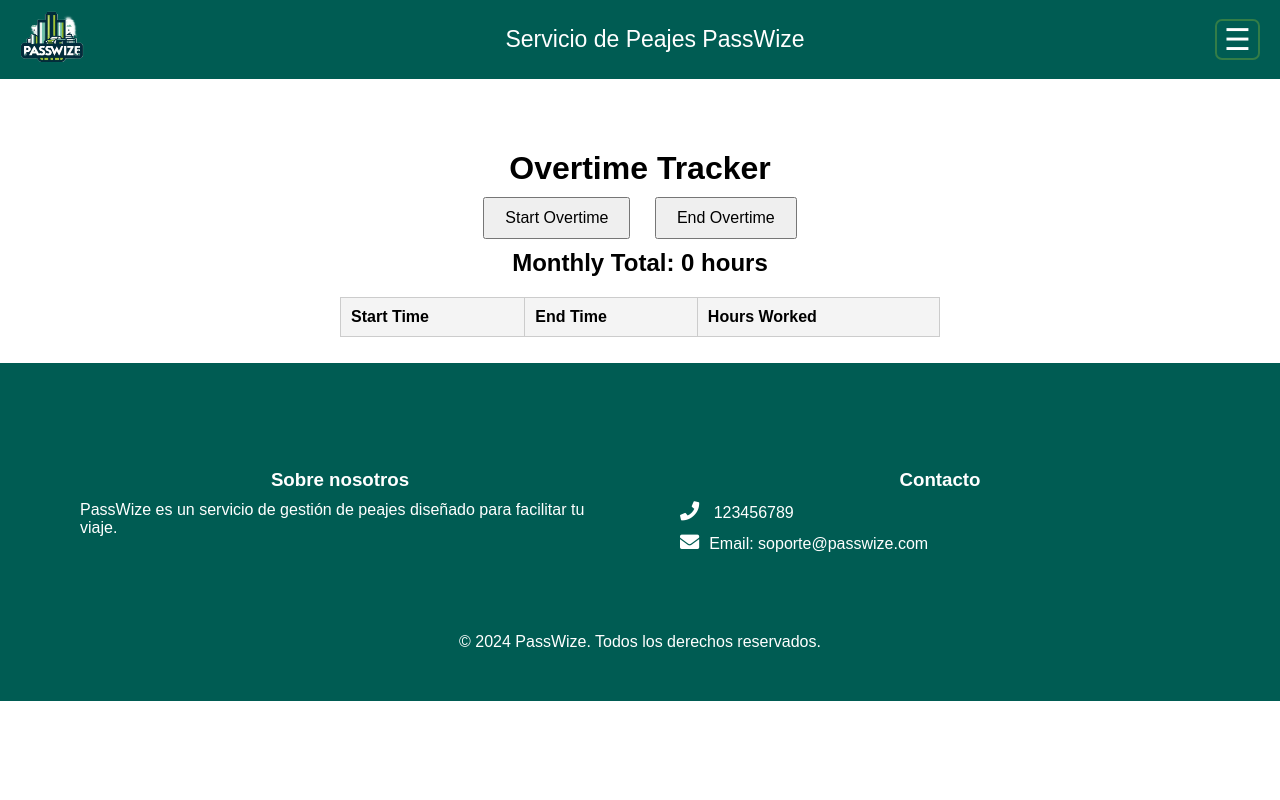
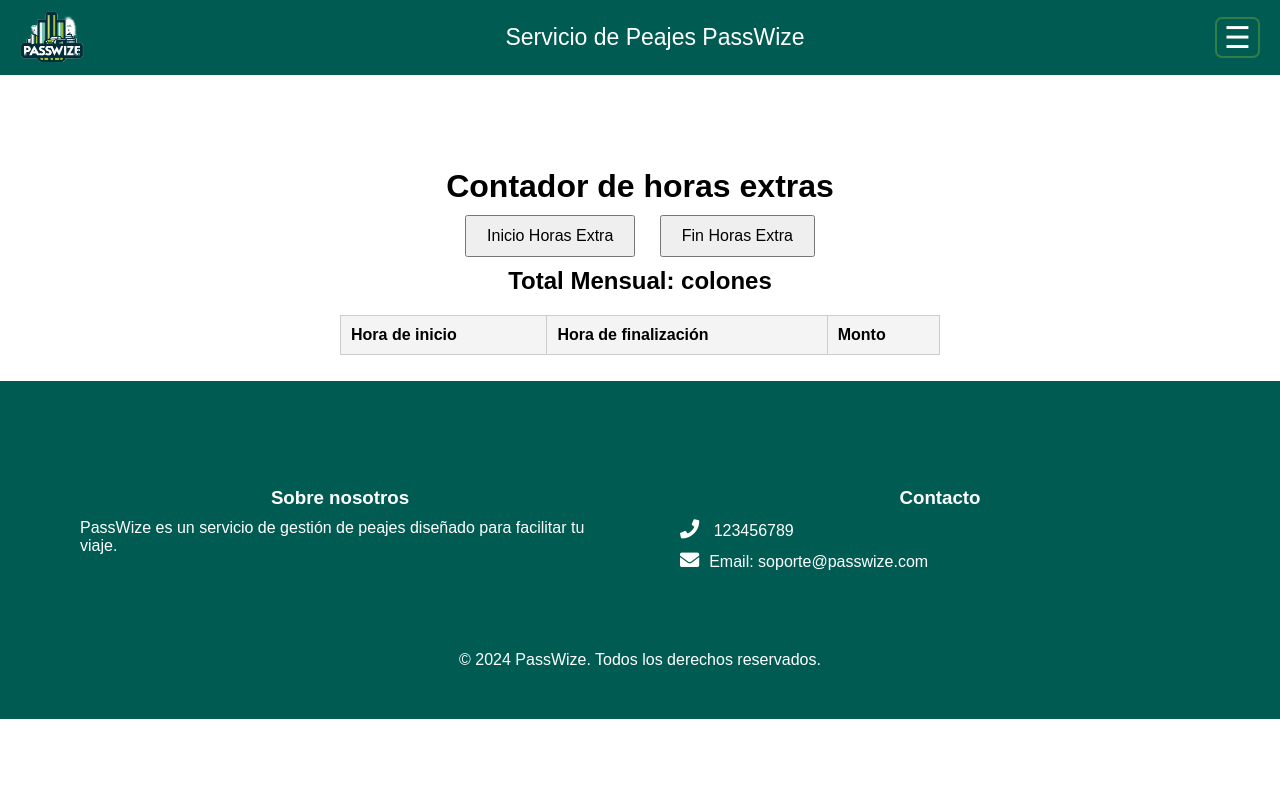
Before and after one commit to AnaBQS0107/ProyectoFinal--IngSoft, a PHP site: page /HorasExtras.php?user_id=1 in a window 1280 px wide. Run offline with PHP 8.4, Linux system fonts and the light colour scheme; tables that the repository leaves empty or names only in its code hold one stand-in row (values such as "Sample post"); lists and menus that the app fills with data are empty; some libraries are stand-ins or nearby versions.

Commit message:
Implementación-HorasExtras

```diff
--- a/Config/config.php
+++ b/Config/config.php
@@ -3,8 +3,6 @@
 define('DB_NAME', 'servicio_autobuses');
 define('DB_USER', 'root');
 define('DB_PASSWORD', '');
-
-
 
 class Database1 {
     public static $instance = null;
@@ -26,7 +24,7 @@
 
     public static function getInstance() {
         if (self::$instance == null) {
-            self::$instance = new Database();
+            self::$instance = new Database1();
         }
         return self::$instance;
     }
@@ -35,11 +33,7 @@
         return $this->conn;
     }
 }
-?>
 
-<?php
-
-// Función para conectar a la base de datos
 function getConnection() {
     try {
         $conn = new PDO("mysql:host=" . DB_HOST . ";dbname=" . DB_NAME, DB_USER, DB_PASSWORD);
--- a/Controlador/HorasExtrasMensuales.php
+++ b/Controlador/HorasExtrasMensuales.php
@@ -1,18 +1,20 @@
 <?php
-include 'config.php';
+include '../Config/config.php';
+
+$conn = getConnection();
 
 $user_id = $_GET['user_id'];
 
-$sql = "SELECT SUM(hours_worked) AS monthly_total FROM Overtime WHERE user_id = '$user_id' AND MONTH(start_time) = MONTH(CURRENT_DATE())";
+$sql = "SELECT SUM(TIMESTAMPDIFF(HOUR, Hora_Inicio, Hora_Salida)) AS monthly_total FROM extras WHERE Empleados_Persona_Cedula = '$user_id' AND MONTH(Hora_Inicio) = MONTH(CURRENT_DATE())";
 
 $result = $conn->query($sql);
 
-if ($result->num_rows > 0) {
-    $row = $result->fetch_assoc();
+if ($result->rowCount() > 0) {
+    $row = $result->fetch(PDO::FETCH_ASSOC);
     echo json_encode($row);
 } else {
     echo json_encode(["monthly_total" => 0]);
 }
 
-$conn->close();
+$conn = null;
 ?>
--- a/Controlador/calculoExtras.php
+++ b/Controlador/calculoExtras.php
@@ -1,4 +1,9 @@
+
 <?php
+//
+//
+//Borrar este archivo si lo de Horas extras funciona!!!! Esto era solo la calculadora
+
 if ($_SERVER["REQUEST_METHOD"] == "POST") {
     $salario = $_POST['salario'];
     $horas = $_POST['horas'];
--- a/Vista/CalculadoraExtras.php
+++ b/Vista/CalculadoraExtras.php
@@ -1,4 +1,9 @@
 <?php
+
+//
+//
+//Borrar este archivo si lo de Horas extras funciona!!!! Esto era solo la calculadora
+
 require_once '../Controlador/Cobro.php';
 ?>
 
--- a/Vista/Estilos/CalculadoraExtras.css
+++ b/Vista/Estilos/CalculadoraExtras.css
@@ -1,3 +1,7 @@
+/*/
+//
+//Borrar este archivo si lo de Horas extras funciona!!!! Esto era solo la calculadora*/
+
 .Contenido-Extras{
     font-family: Arial, sans-serif;
     background-color: #f0f0f0;
--- a/Vista/Estilos/HorasExtras.css
+++ b/Vista/Estilos/HorasExtras.css
@@ -1,5 +1,6 @@
 body {
     font-family: Arial, sans-serif;
+    /*background-color: #f0f0f0;*/
 }
 
 .container-HorasExtras {
--- a/Vista/HorasExtras.php
+++ b/Vista/HorasExtras.php
@@ -1,35 +1,33 @@
 <?php
-require_once '../Controlador/Cobro.php';
+require_once '../Controlador/HorasExtrasMensuales.php';
 ?>
 
 <!DOCTYPE html>
 <html lang="es">
-
 <head>
     <meta charset="UTF-8">
     <meta name="viewport" content="width=device-width, initial-scale=1.0">
     <title>Calculadora de Horas Extras</title>
-    <link rel="icon" type="image/png" href="../img/icono.png">
     <link rel="stylesheet" href="Estilos/HorasExtras.css">
+    <script src="https://code.jquery.com/jquery-3.6.0.min.js"></script>
     <script src="https://cdn.jsdelivr.net/npm/sweetalert2@10"></script>
 </head>
-
 <body>
     <header>
         <?php include 'header.php'; ?>
     </header>
 
     <div class="container-HorasExtras">
-        <h1>Overtime Tracker</h1>
-        <button id="start-overtime">Start Overtime</button>
-        <button id="end-overtime">End Overtime</button>
-        <h2>Monthly Total: <span id="monthly-total">0</span> hours</h2>
+        <h1>Contador de horas extras</h1>
+        <button id="start-overtime">Inicio Horas Extra</button>
+        <button id="end-overtime">Fin Horas Extra</button>
+        <h2>Total Mensual: <span id="monthly-total">0</span> colones</h2>
         <table>
             <thead>
                 <tr>
-                    <th>Start Time</th>
-                    <th>End Time</th>
-                    <th>Hours Worked</th>
+                    <th>Hora de inicio</th>
+                    <th>Hora de finalización</th>
+                    <th>Monto</th>
                 </tr>
             </thead>
             <tbody id="overtime-data">
@@ -38,29 +36,29 @@
     </div>
 
     <footer class="footer-Calc-Extras">
-    <?php include 'Footer.php'; ?>
+        <?php include 'Footer.php'; ?>
     </footer>
 
     <script>
-        const userId = 1; // Change this as needed
+        const userId = 1; // Cambia esto según sea necesario
 
         function fetchMonthlyTotal() {
-            $.get('monthly_overtime.php', { user_id: userId }, function(data) {
+            $.get('../Controlador/HorasExtrasMensuales.php', { user_id: userId }, function(data) {
                 const result = JSON.parse(data);
                 $('#monthly-total').text(result.monthly_total);
             });
         }
 
         $('#start-overtime').click(function() {
-            $.post('start_overtime.php', { user_id: userId }, function(response) {
-                alert(response);
+            $.post('../Controlador/InicioHorasExtras.php', { user_id: userId }, function(response) {
+                Swal.fire('Inicio Horas Extra', response, 'success');
                 fetchMonthlyTotal();
             });
         });
 
         $('#end-overtime').click(function() {
-            $.post('end_overtime.php', { user_id: userId }, function(response) {
-                alert(response);
+            $.post('../Controlador/FinHorasExtras.php', { user_id: userId }, function(response) {
+                Swal.fire('Fin Horas Extra', response, 'success');
                 fetchMonthlyTotal();
             });
         });
@@ -69,8 +67,5 @@
             fetchMonthlyTotal();
         });
     </script>
-
-
 </body>
-
 </html>
```
Also changed, not shown: Controlador/FinHorasExtras.php (+6 -4 lines), Controlador/InicioHorasExtras.php (+5 -3 lines).
